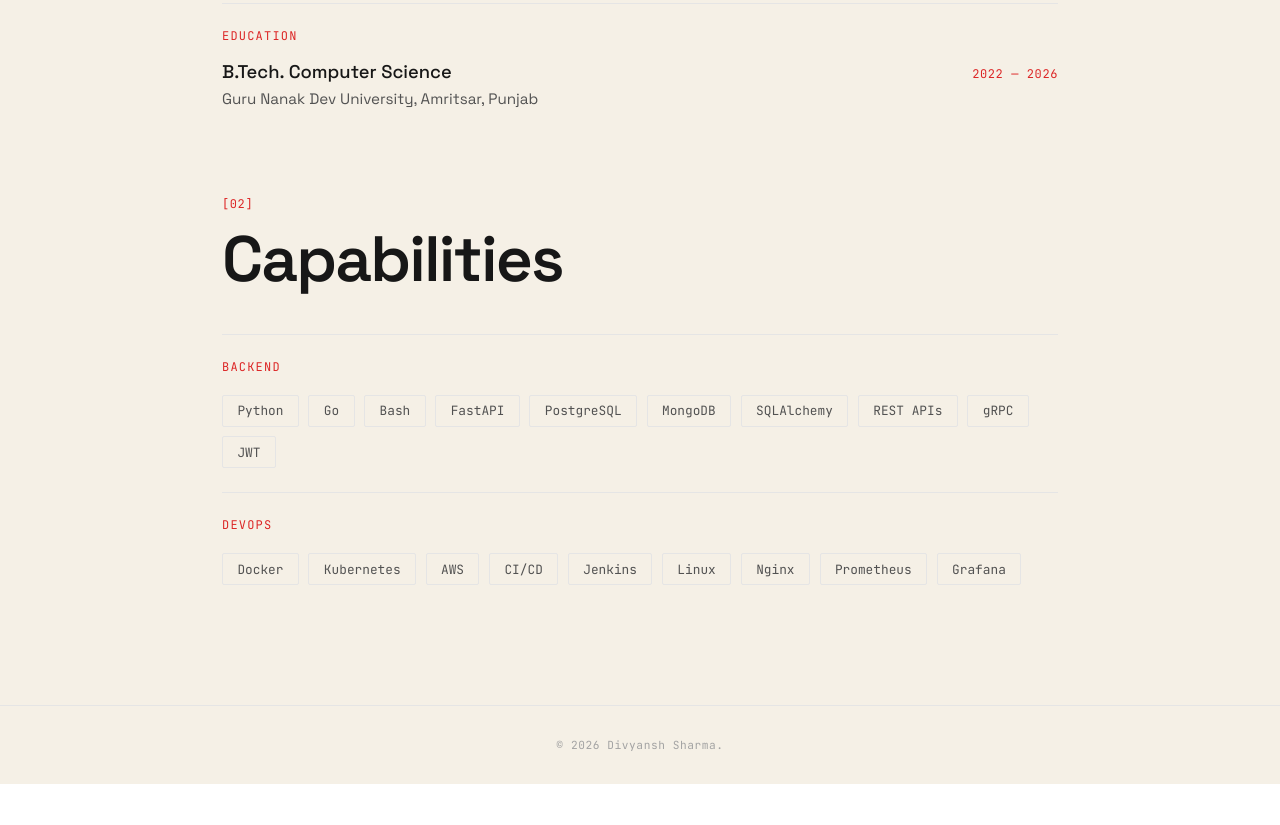
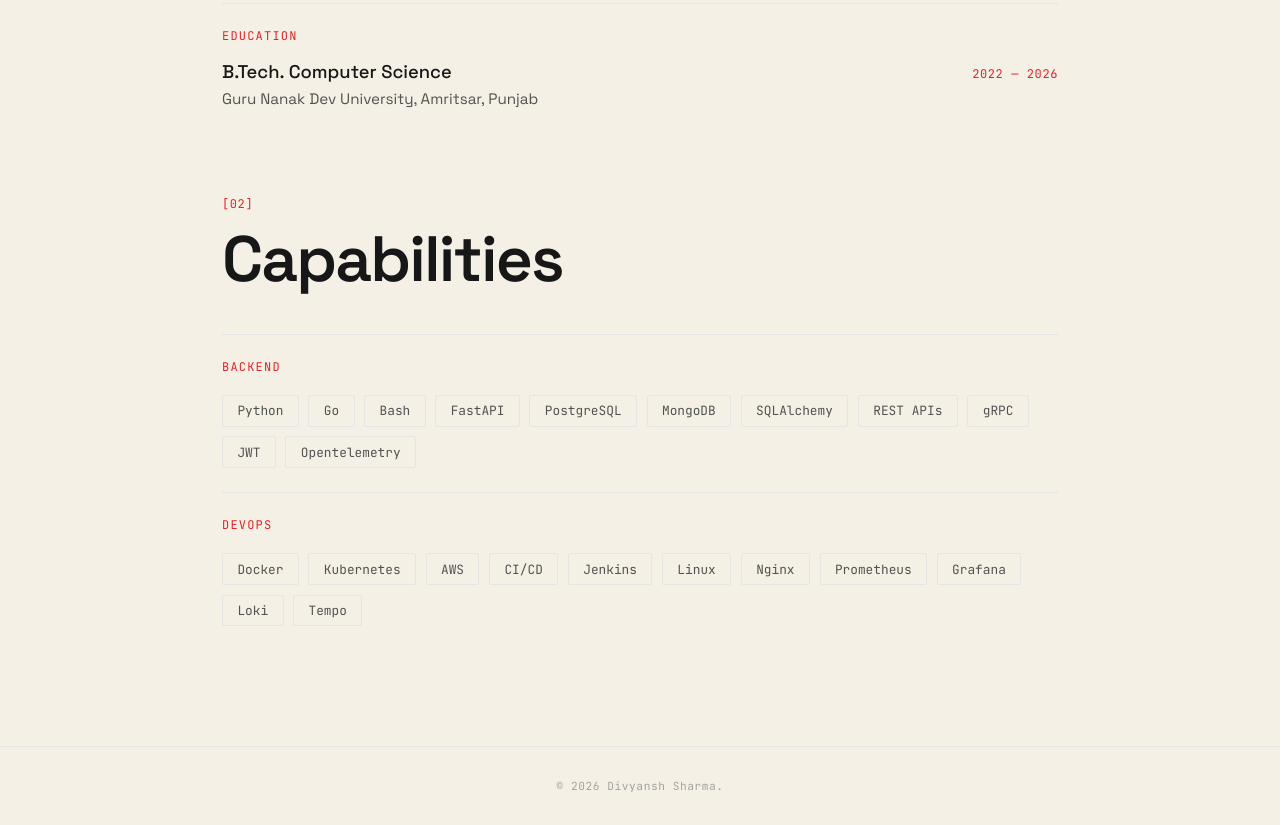
Before and after one commit to Divyansh031/divyansh-fyi, a plain HTML site: page about-me/index.html in a window 1280 px wide. Shown: the part 923-1748 px from the top of the page. Before the commit the page ends 1707 px from the top, so only its background shows below. Drawn offline with Linux system fonts and the light colour scheme.

Commit message:
adding skills

```diff
--- a/about-me/index.html
+++ b/about-me/index.html
@@ -86,6 +86,7 @@
                         <span>REST APIs</span>
                         <span>gRPC</span>
                         <span>JWT</span>
+                        <span>Opentelemetry</span>
                     </div>
                 </div>
 
@@ -101,6 +102,8 @@
                         <span>Nginx</span>
                         <span>Prometheus</span>
                         <span>Grafana</span>
+                        <span>Loki</span>
+                        <span>Tempo</span>
                     </div>
                 </div>
             </section>
```
